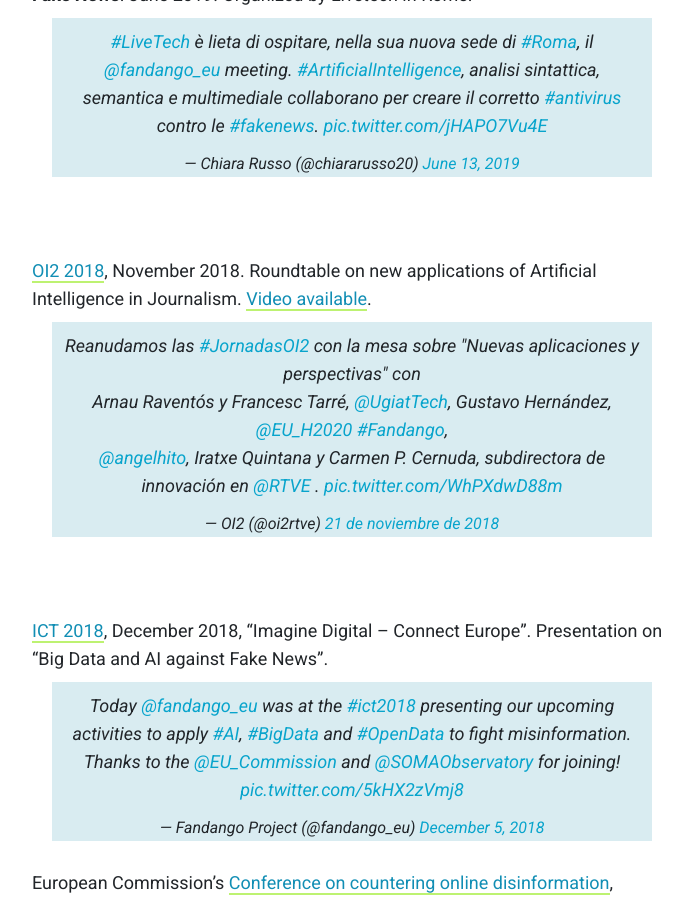
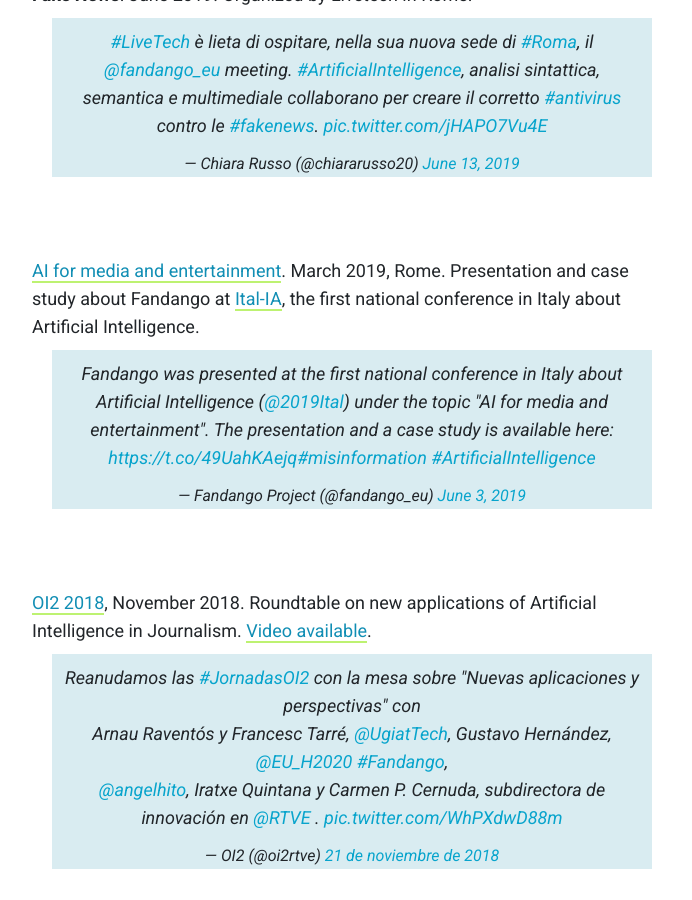
Before and after one commit to fandangOrg/fandango-web, a Jekyll site: the page built from achievements/public-events.md, in a window 1280 px wide and 900 px high, scrolled down 1447 px. Shown: the whole window, without its empty margins (288-980 px from the left). Built offline with Jekyll 4.4.1, drawn with Linux system fonts in a browser that asks for light colours; comment, search, counter and statistics services are not loaded.

Commit message:
Updated Public Events

```diff
--- a/achievements/public-events.md
+++ b/achievements/public-events.md
@@ -34,6 +34,14 @@ navigation_parent: Achievements
 
 <center>
 <blockquote class="twitter-tweet"><p lang="it" dir="ltr"><a href="https://twitter.com/hashtag/LiveTech?src=hash&amp;ref_src=twsrc%5Etfw">#LiveTech</a> è lieta di ospitare, nella sua nuova sede di <a href="https://twitter.com/hashtag/Roma?src=hash&amp;ref_src=twsrc%5Etfw">#Roma</a>, il <a href="https://twitter.com/fandango_eu?ref_src=twsrc%5Etfw">@fandango_eu</a> meeting. <a href="https://twitter.com/hashtag/ArtificialIntelligence?src=hash&amp;ref_src=twsrc%5Etfw">#ArtificialIntelligence</a>, analisi sintattica, semantica e multimediale collaborano per creare il corretto <a href="https://twitter.com/hashtag/antivirus?src=hash&amp;ref_src=twsrc%5Etfw">#antivirus</a> contro le <a href="https://twitter.com/hashtag/fakenews?src=hash&amp;ref_src=twsrc%5Etfw">#fakenews</a>. <a href="https://t.co/jHAPO7Vu4E">pic.twitter.com/jHAPO7Vu4E</a></p>&mdash; Chiara Russo (@chiararusso20) <a href="https://twitter.com/chiararusso20/status/1139189646720733184?ref_src=twsrc%5Etfw">June 13, 2019</a></blockquote> <script async src="https://platform.twitter.com/widgets.js" charset="utf-8"></script>
+</center>
+
+<p>&nbsp;</p>
+
+[AI for media and entertainment](https://fandango-project.eu/news/2019/06/03/fandango-is-presented-at-ital-ia/). March 2019, Rome. Presentation and case study about Fandango at [Ital-IA](http://www.ital-ia.it/), the first national conference in Italy about Artificial Intelligence.
+
+<center>
+<blockquote class="twitter-tweet"><p lang="en" dir="ltr">Fandango was presented at the first national conference in Italy about Artificial Intelligence (<a href="https://twitter.com/2019Ital?ref_src=twsrc%5Etfw">@2019Ital</a>) under the topic &quot;AI for media and entertainment&quot;. The presentation and a case study is available here: <a href="https://t.co/49UahKAejq">https://t.co/49UahKAejq</a><a href="https://twitter.com/hashtag/misinformation?src=hash&amp;ref_src=twsrc%5Etfw">#misinformation</a> <a href="https://twitter.com/hashtag/ArtificialIntelligence?src=hash&amp;ref_src=twsrc%5Etfw">#ArtificialIntelligence</a></p>&mdash; Fandango Project (@fandango_eu) <a href="https://twitter.com/fandango_eu/status/1135506982008500225?ref_src=twsrc%5Etfw">June 3, 2019</a></blockquote> <script async src="https://platform.twitter.com/widgets.js" charset="utf-8"></script>
 </center>
 
 <p>&nbsp;</p>
```
